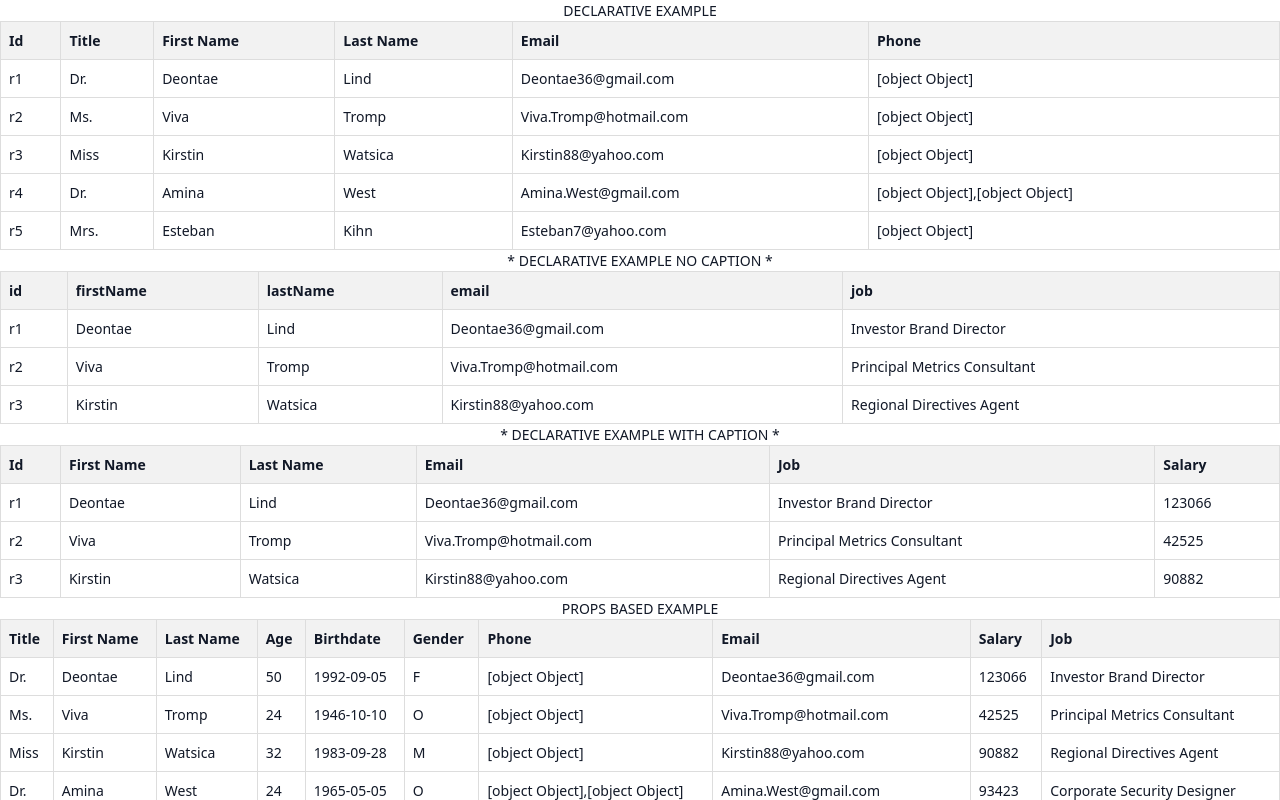
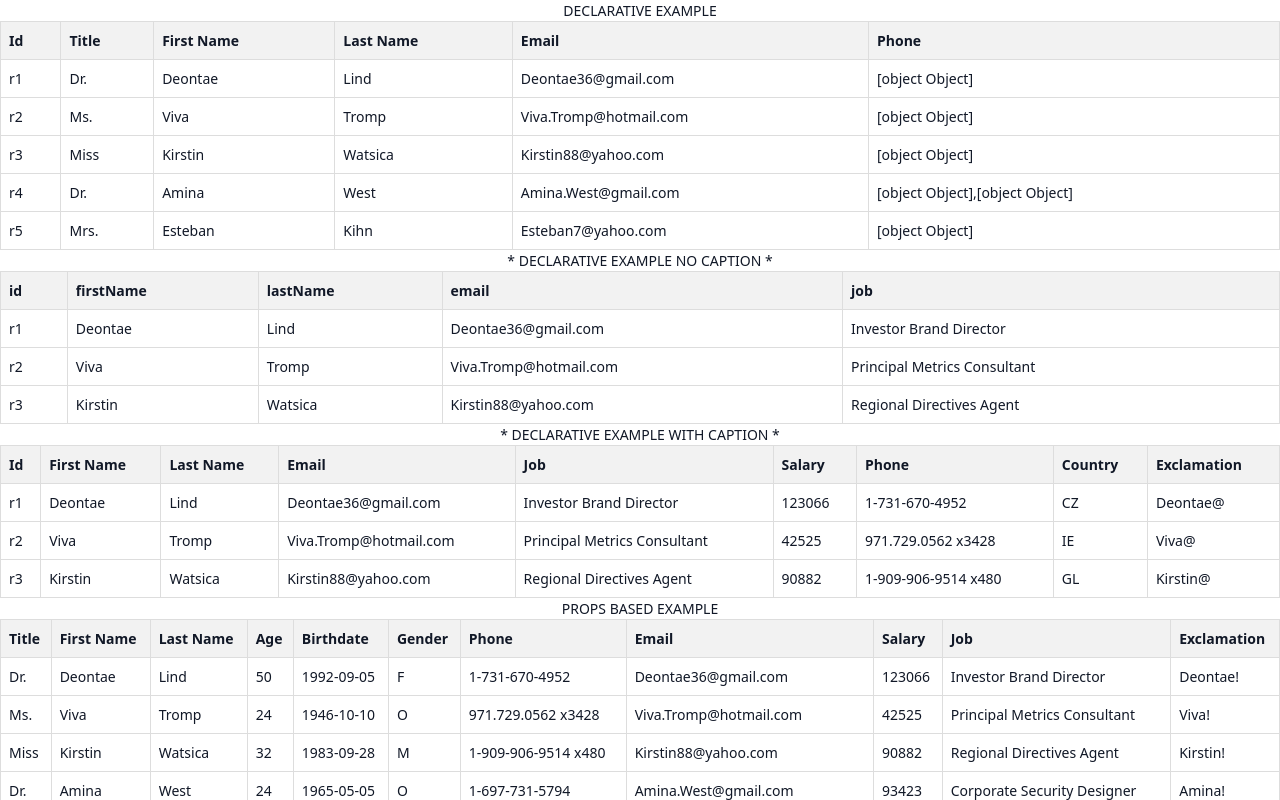
Before and after one commit to serhatgurel/sg-grid, a Vue app: page / in a window 1280 px wide. Shown: the top 800 px of the page. Built offline with nearby package versions, Linux system fonts and the light colour scheme.

Commit message:
fix: update phone field to access nested number and add exclamation column in MinimalExample.vue

```diff
--- a/src/examples/MinimalExample.vue
+++ b/src/examples/MinimalExample.vue
@@ -29,10 +29,11 @@ const columns = [
   { key: 'age', field: 'age', caption: 'Age', width: '60px' },
   { key: 'birthdate', field: 'birthdate', caption: 'Birthdate', width: '120px' },
   { key: 'gender', field: 'gender', caption: 'Gender', width: '120px' },
-  { key: 'phone', field: 'phone', caption: 'Phone', width: '120px' },
+  { key: 'phone', field: 'phone[0].number', caption: 'Phone', width: '120px' },
   { key: 'email', field: 'email', caption: 'Email', width: '200px' },
   { key: 'salary', field: 'salary', caption: 'Salary', width: '120px' },
   { key: 'job', field: 'job', caption: 'Job', width: '200px' },
+  { key: 'exclamation', field: (row: Partial<RowDef>) => (row.firstName ? row.firstName + '!' : ''), caption: 'Exclamation', width: '120px' },
 ]
 </script>
 
@@ -66,6 +67,9 @@ const columns = [
     <SgColumn data-field="email" caption="Email" />
     <SgColumn data-field="job" caption="Job" />
     <SgColumn data-field="salary" caption="Salary" />
+    <SgColumn data-field="phone[0].number" caption="Phone" />
+    <SgColumn data-field="address[0].country.code" caption="Country" />
+    <SgColumn :data-field="(row) => (row.firstName ? row.firstName + '@' : '')" caption="Exclamation" />
   </SgGrid>
 
   <SgGrid :columns="columns" :rows="rows.slice(0, 8)" rowKey="id" caption="PROPS BASED EXAMPLE" />
```
